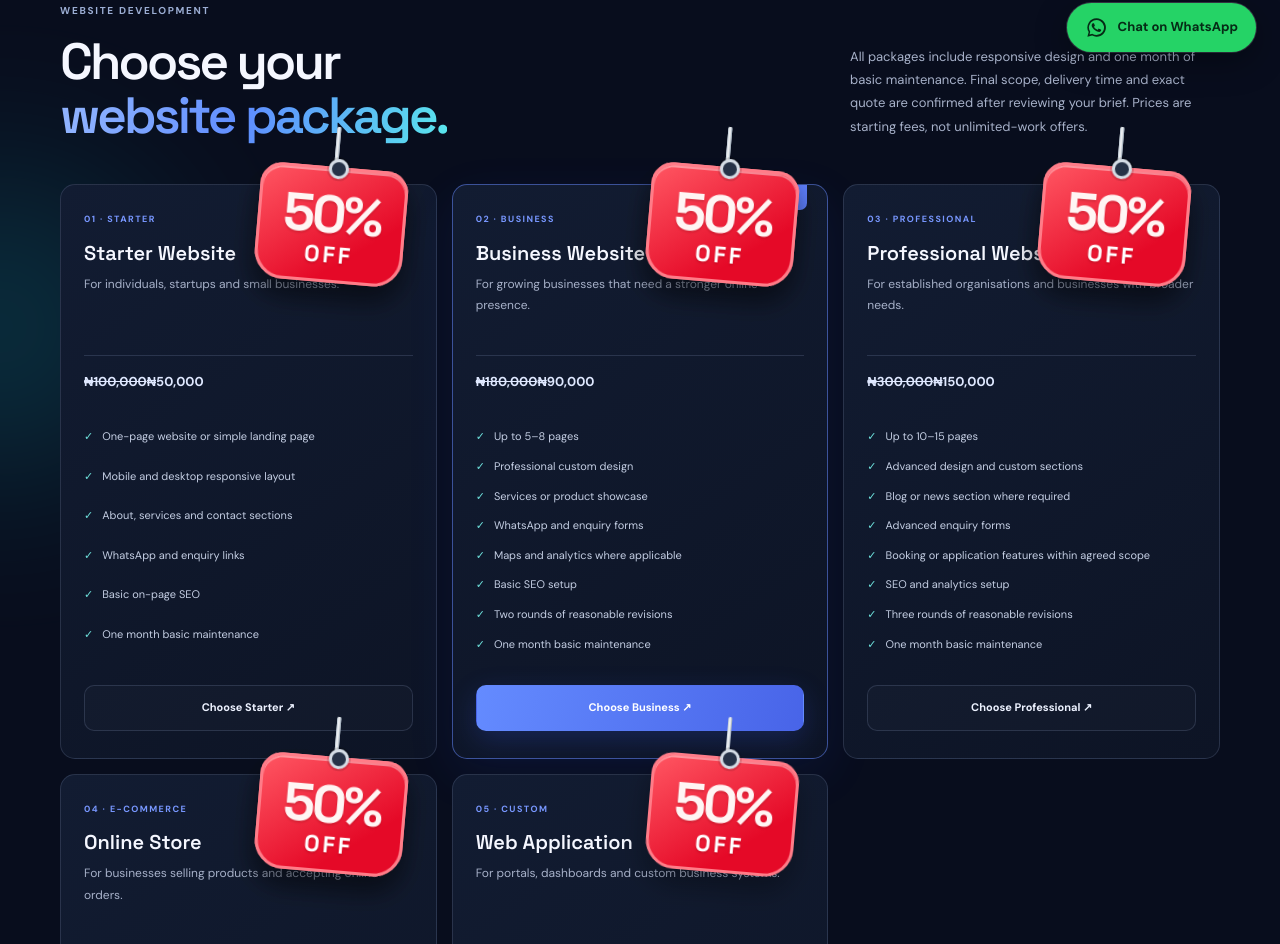
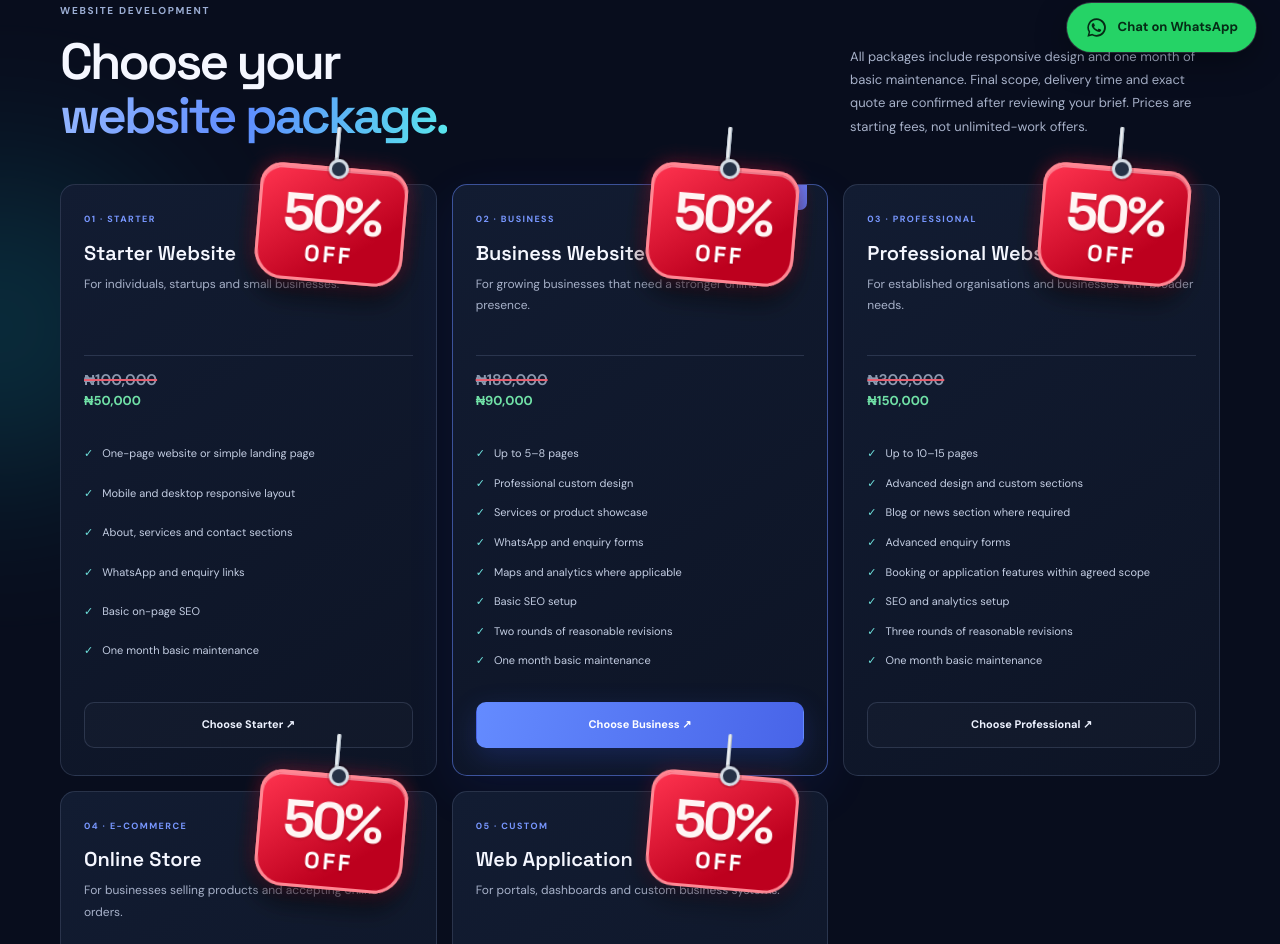
Before and after one commit to JoabPeters/joab-peters-portfolio, a plain HTML site: page pricing.html in a window 1280 px wide. Shown: the part 724-1668 px from the top of the page. Drawn offline with Linux system fonts and the light colour scheme.

Commit message:
Style original and discounted prices for 50 percent sale

```diff
--- a/styles.css
+++ b/styles.css
@@ -275,3 +275,12 @@
 .discount-hanger::after{top:-11px;left:calc(50% - 7px);width:14px;height:14px;border-width:3px}
 .discount-hanger small{font-size:23px;letter-spacing:.13em;margin-top:7px}
 @media(max-width:600px){.discount-hanger{top:-12px;right:12px;width:112px;height:91px;font-size:41px}.discount-hanger::before{top:-34px;height:34px}.discount-hanger::after{width:12px;height:12px;left:calc(50% - 6px)}.discount-hanger small{font-size:18px;margin-top:5px}}
+
+
+/* Clear, premium 50% sale price presentation */
+.price-value{display:flex;flex-direction:column;align-items:flex-start;gap:5px;line-height:1.15}
+.price-value .original-price,.original-price{display:block;color:#9aa7bd;font-size:clamp(13px,1.2vw,16px);font-weight:600;text-decoration:line-through;text-decoration-thickness:2px;text-decoration-color:#ff6677;opacity:.9}
+.price-value .discounted-price,.discounted-price{display:block;color:#70e0a6;font-size:inherit;font-weight:800;text-decoration:none}
+.support-card .original-price{display:inline;font-size:inherit}
+.support-card .discounted-price{display:inline;color:#70e0a6;font-weight:800}
+.discount-hanger{background:linear-gradient(145deg,#ff334f,#bd001e 72%);border-color:#ff8793;box-shadow:0 15px 28px rgba(0,0,0,.32),0 0 20px rgba(255,42,72,.2),inset 0 2px 0 rgba(255,255,255,.4)}
```
